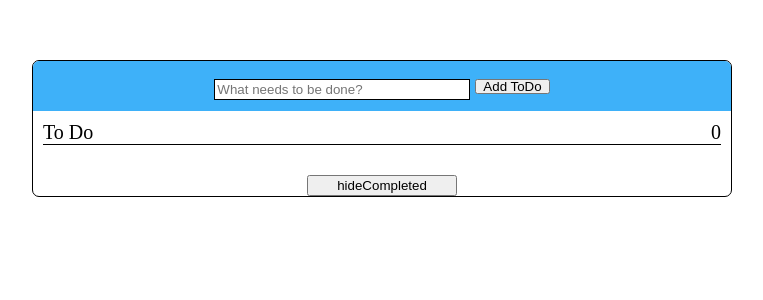
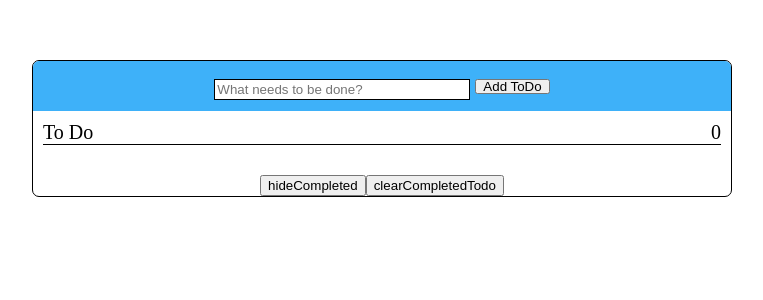
Before and after one commit to opcei/task-toDo-list, a Vue app: page / in a window 1280 px wide. Shown: the top 300 px of the page, without its empty margins (258-1021 px from the left). Built offline with nearby package versions, Linux system fonts and the light colour scheme.

Commit message:
Add function clearCompletedTodo

```diff
--- a/src/App.vue
+++ b/src/App.vue
@@ -21,9 +21,14 @@
         </ul>
       </div>
     </div>
-    <button class="hide-button" @click="hideCompleted = !hideCompleted">
-      {{ hideCompleted ? "Show all" : "hideCompleted" }}
-    </button>
+    <div class="buttons-menu">
+      <button class="hide-button" @click="hideCompleted = !hideCompleted">
+        {{ hideCompleted ? "Show all" : "hideCompleted" }}
+      </button>
+      <button class="clear-button" @click="clearCompletedTodo()">
+        {{ "clearCompletedTodo" }}
+      </button>
+    </div>
   </div>
 </template>
 
@@ -48,6 +53,13 @@ const filteredTodo = computed(() => {
 function removeTodo(todo) {
   todos.value = todos.value.filter((t) => t !== todo);
 }
+function clearCompletedTodo() {
+  for (let i = 0; i < this.filteredTodo.length; ++i) {
+    if (this.filteredTodo[i].done) {
+      this.filteredTodo.splice(i, 1);
+    }
+  }
+}
 </script>
 
 <style scoped lang="sass">
@@ -65,13 +77,6 @@ $padding: 10px
 
   display: flex
   flex-direction: column
-
-  .hide-button
-    width: 150px
-
-    display: flex
-    justify-content: center
-    align-self: center
 
   form
     height: 30px
@@ -121,9 +126,21 @@ $padding: 10px
             flex-grow: 1
             text-align: left
             margin-left: 10px
+
+  .buttons-menu
+    display: flex
+    flex-direction: row
+    align-self: center
+
+    .hide-button .clear-button
+      width: 150px
+
+      display: flex
+      justify-content: center
+
 .header-todo-list
   border-bottom: 0.5px solid black
 .done
-  text-decoration: line-through
+  //text-decoration: line-through
   color: hsl(208, 100%, 86%)
 </style>
```
